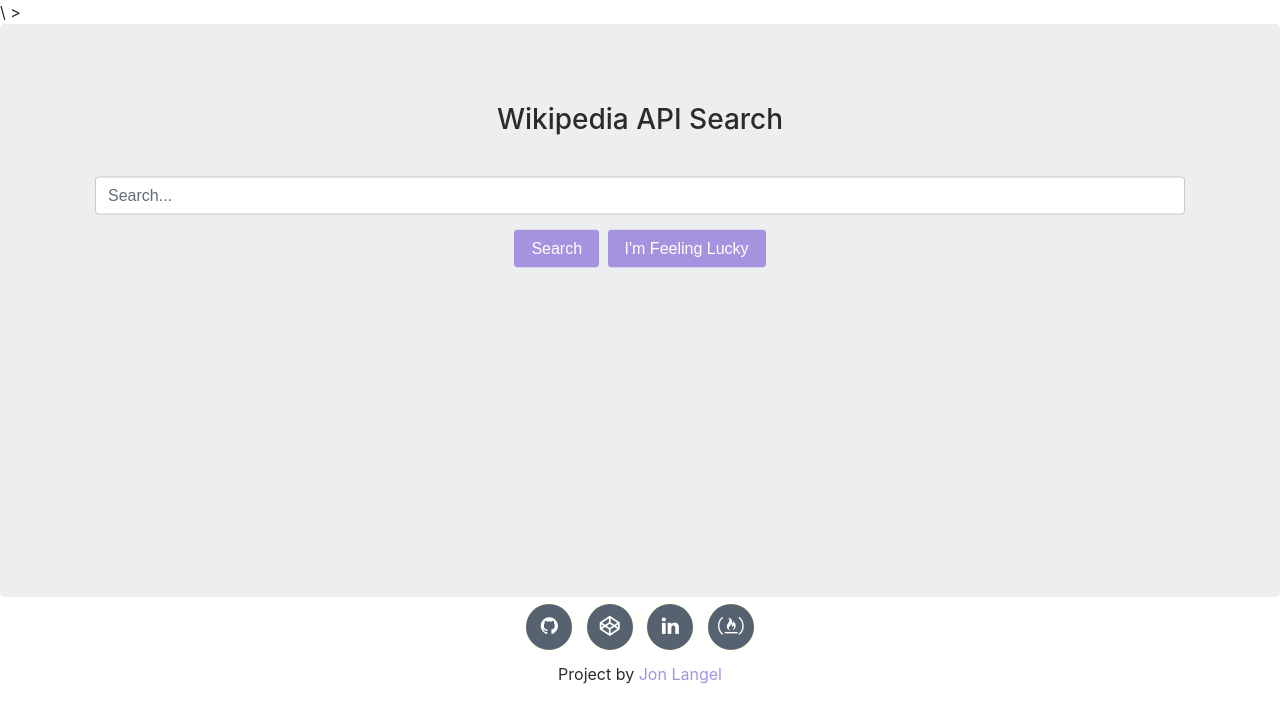
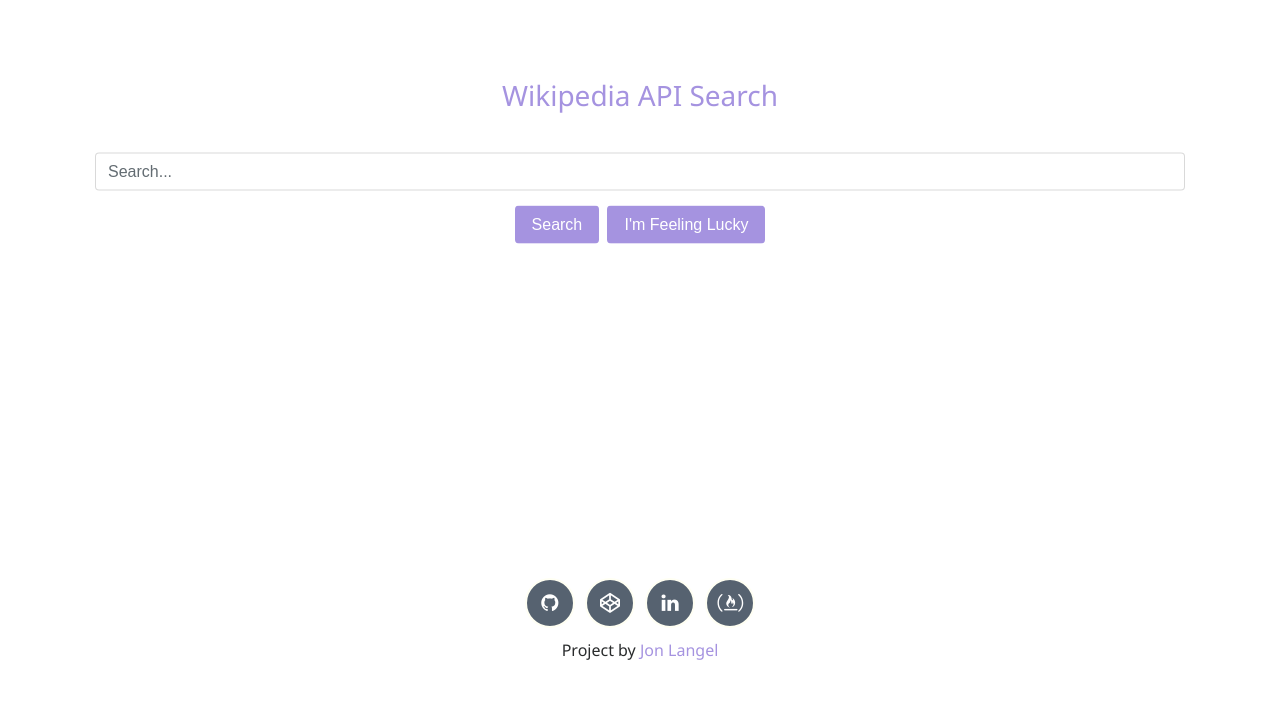
Before and after one commit to JonMLangel/wikipediaViewer, a plain HTML site: page index.html in a window 1280 px wide. Drawn offline with nearby package versions, Linux system fonts and the light colour scheme.

Commit message:
Update header links

```diff
--- a/css/styles.css
+++ b/css/styles.css
@@ -11,8 +11,7 @@ html, body {
 .jumbotron {
   text-align: center;
   margin: 0 !important;
-  background-color:
-#FFFFFF;
+  background-color: #FFFFFF !important;
 }
 .container {
   position: relative;
@@ -120,12 +119,11 @@ p {
 a.btn-outline.btn-social:hover {
 	color: white;
 }
-.name {
+#name {
   position: relative;
   font-weight: 10px;
 }
-.name > a {
+#name > a {
   color: #A593E0;
-  text-decoration: none;
-
+  text-decoration:none;
 }
--- a/index.html
+++ b/index.html
@@ -1,21 +1,21 @@
 <!DOCTYPE html>
 <head>
-  <meta charset="utf-8">
+<!--  <meta charset="utf-8">
   <meta http-equiv="X-UA-Compatible" content="IE=edge">
-  <meta name="viewport" content="width=device-width, initial-scale=1">
+  <meta name="viewport" content="width=device-width, initial-scale=1">-->
+
+  <!-- External Vendor CSS-->
+  <link rel="stylesheet" href="https://cdnjs.cloudflare.com/ajax/libs/animate.css/3.5.2/animate.min.css" />
+  <link rel="stylesheet" href="https://cdnjs.cloudflare.com/ajax/libs/font-awesome/4.7.0/css/font-awesome.min.css" />
+  <link rel="stylesheet" href="https://cdnjs.cloudflare.com/ajax/libs/twitter-bootstrap/4.0.0-alpha.6/css/bootstrap.min.css" />
+  <link rel="stylesheet" href="https://fonts.googleapis.com/css?family=Noto+Sans"/>
+  <!-- Vendor JS -->
+  <script type-"text/javascript" src="https://cdnjs.cloudflare.com/ajax/libs/jquery/3.1.1/jquery.min.js"></script>
   <!-- Project links -->
   <link rel="stylesheet" type="text/css" href="./css/styles.css"/>
   <script type="text/javascript" src="./js/wiki.js"></script>
-  <!-- External Vendor Links-->
-  <link rel="stylesheet" href="https://cdnjs.cloudflare.com/ajax/libs/animate.css/3.5.2/animate.min.css" />
-  <link rel="stylesheet" href="https://cdnjs.cloudflare.com/ajax/libs/font-awesome/4.7.0/css/font-awesome.min.css" />
-  <link rel="stylesheet" href="https://cdnjs.cloudflare.com/ajax/libs/twitter-bootstrap/4.0.0-alpha.6/css/bootstrap.min.css" />\
-  <link href="https://fonts.googleapis.com/css?family=Noto+Sans" rel="stylesheet"/>
-  <script src="https://cdnjs.cloudflare.com/ajax/libs/jquery/3.1.1/jquery.min.js"></script>
 </head>
 <body>
->
-
 <div="wrapper">
   <div class="jumbotron">
     <div class="container searchdiv">
@@ -57,6 +57,6 @@
 		<a href="http://freecodecamp.com/jonmlangel/" target="_blank" class="btn-outline btn-social">
 			<i class="fa fa-free-code-camp"></i>
 	  </a>
-    <div class="name">Project by<a href="#"> Jon Langel</a></div>
+    <div id="name">Project by<a href="http://github.com/JonMLangel/"> Jon Langel</a></div>
   </div>
 </body>
```
